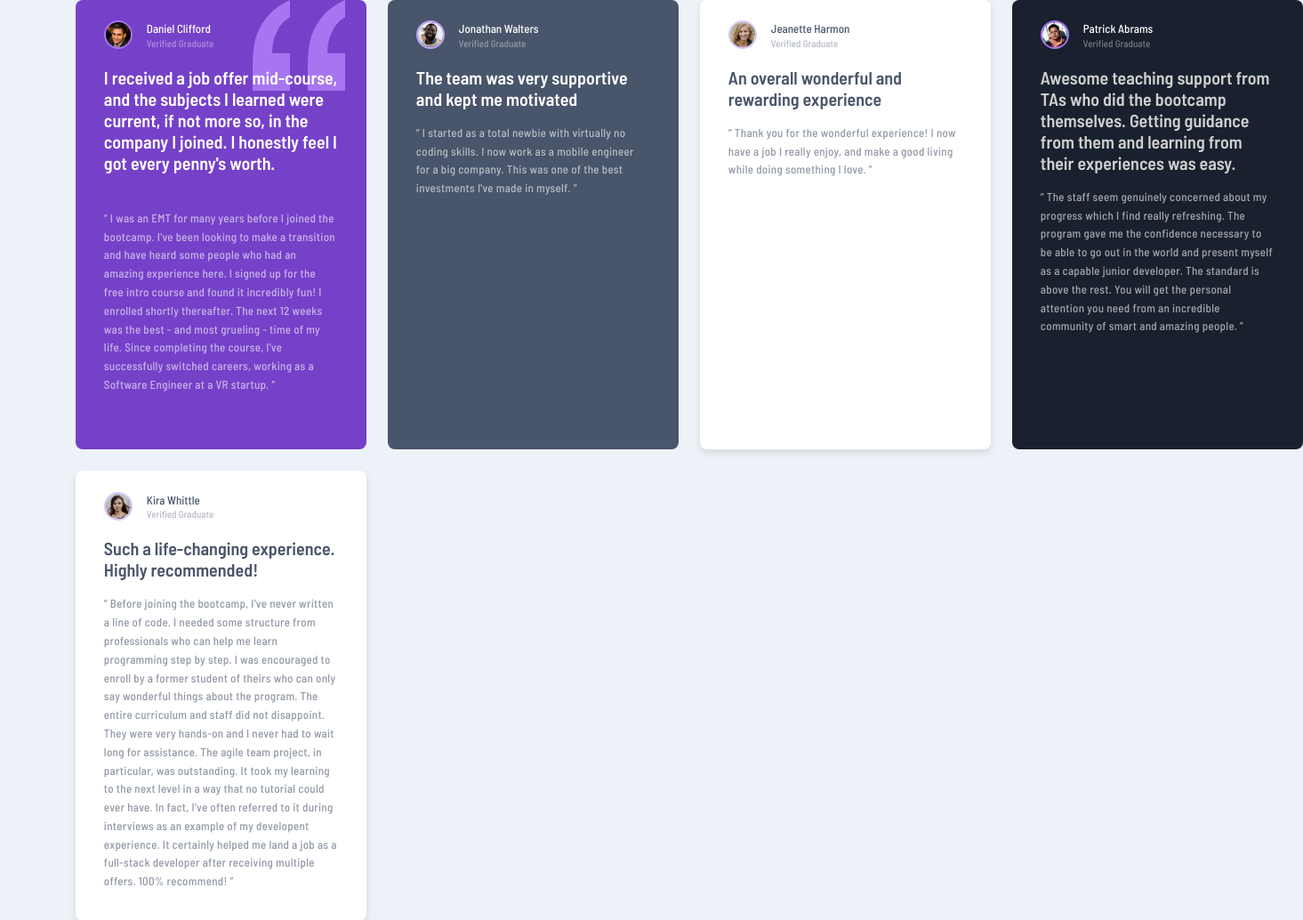
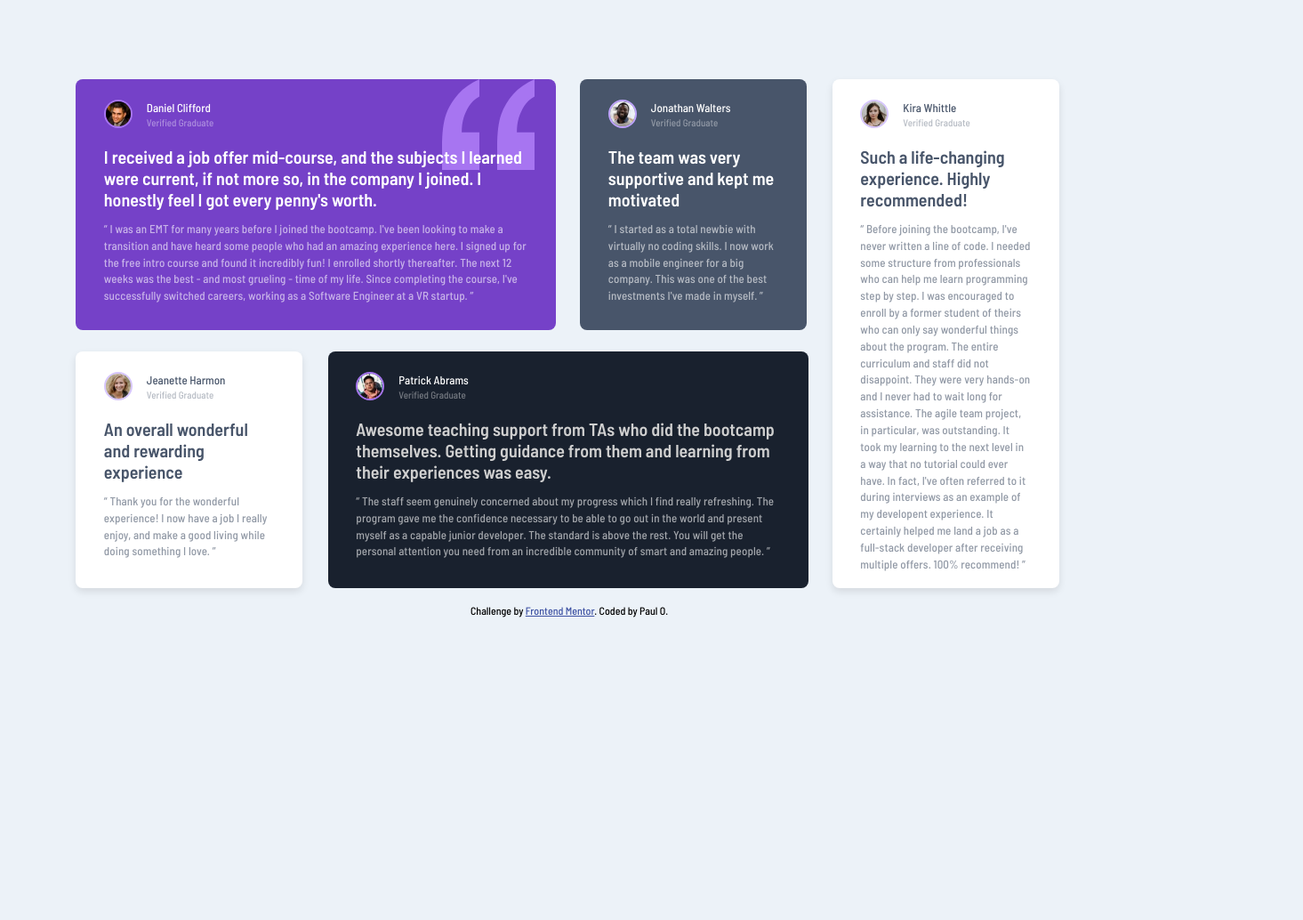
Before and after one commit to ePaulo/testimonials-grid-section, a plain HTML site: page index.html in a window 1280 px wide. Shown: the top 1034 px of the page at 89% size, 1465 px wide, since content can reach past the window. After the commit the page ends 800 px from the top, so only its background shows below. Drawn offline with Linux system fonts and the light colour scheme.

Commit message:
desktop styling updates

```diff
--- a/styles.css
+++ b/styles.css
@@ -4,7 +4,6 @@
   margin: 0;
   padding: 0;
   box-sizing: border-box;
-  /* outline: 1px dashed pink; */
 }
 
 :root {
@@ -14,9 +13,7 @@
   --color-primary--white: hsl(0, 0%, 100%);
 
   --color-secondary--avatar-border: #a775f1;
-  /* slightly lighter avatar-border color */
   --color-secondary--avatar-border--light: #bfa3ff;
-  /* much lighter avatar border color */
   --color-secondary--avatar-border--lighter: #d7c6ff;
 
   --color-neutral--light-gray: hsl(0, 0%, 81%);
@@ -216,12 +213,57 @@ footer.attribution {
   }
 }
 
-@media (min-width: 1110px) {
+/* ---------- Wide Screen Styling ---------- */
+
+@media (min-width: 1130px) {
   main.container {
     width: 1110px;
     display: grid;
-    /* set up 2 rows and 4 columns */
-    grid-template-rows: 1fr 1fr;
-    grid-template-columns: 1fr 1fr 1fr 1fr;
+    grid-template-rows: repeat(2, auto);
+    grid-template-columns: repeat(4, 1fr);
+
+    article.testimonial {
+      section.statement {
+        h2.title {
+          margin-bottom: 0.6em !important;
+        }
+
+        blockquote {
+          line-height: 1.45;
+          letter-spacing: 0.1px;
+        }
+      }
+    }
+
+    article#t1 {
+      width: 540px;
+      height: 282px;
+      grid-row: 1;
+      grid-column: 1 / span 2;
+    }
+    article#t2 {
+      width: 255px;
+      height: 282px;
+      grid-row: 1;
+      grid-column: 3;
+    }
+    article#t3 {
+      width: 255px;
+      height: 266px;
+      grid-row: 2;
+      grid-column: 1;
+    }
+    article#t4 {
+      width: 540px;
+      height: 266px;
+      grid-row: 2;
+      grid-column: 2 / span 2;
+    }
+    article#t5 {
+      width: 255px;
+      height: 572px;
+      grid-row: 1 / span 2;
+      grid-column: 4;
+    }
   }
 }
```
